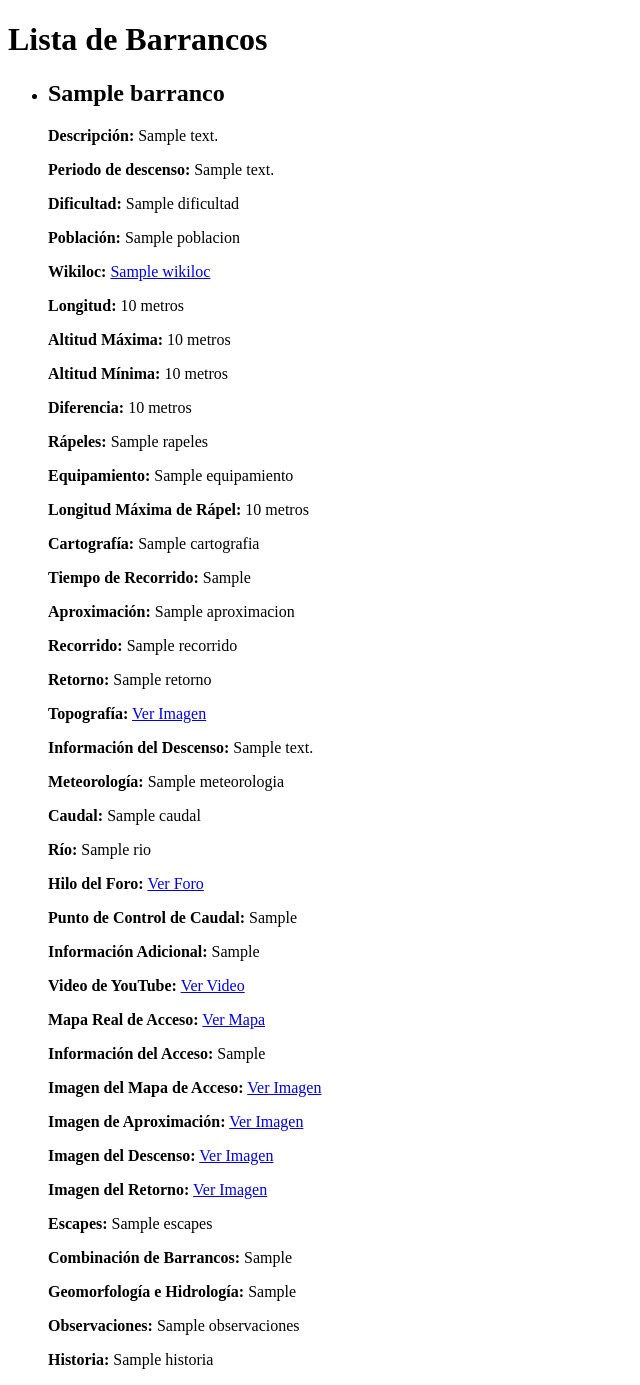
After one commit to mushkazgz/barranquiando, a Flask app: template web/web/templates/barrancos.html in a window 1280 px wide. The commit adds this page. Shown: the whole page, without its empty margins (0-640 px from the left). Run offline with Flask 3, Linux system fonts and the light colour scheme; the template is opened without the code that fills it: most values are stand-ins (such as "Sample title", 1, 10 or a date in 2020).

Commit message:
Ya muestro un barranco guardando sus datos en la bbdd mongo y ademas se muestra como un link en la web principal

```diff
--- a/web/web/app.py
+++ b/web/web/app.py
@@ -1,24 +1,25 @@
-from flask import Flask, render_template
+# web/app.py
+
+from flask import Flask, render_template, abort
+from mongoengine import connect
+from models.barranco import Barranco
 
 app = Flask(__name__)
 
+connect(db='barranquiando_db', host='localhost', port=27017)
+
 @app.route('/')
 def home():
-    return render_template('home.html')
+    barrancos = Barranco.objects()
+    return render_template('home.html', barrancos=barrancos)
 
-@app.route('/barrancos/gorgas-de-fuentes-callejas')
-def gorgas_de_fuentes_callejas():
-    return render_template('barranco_gorgas_de_fuentes_callejas.html')
-
-@app.route('/barrancos/barranco-de-sierra-helada')
-def barranco_de_sierra_helada():
-    return render_template('barranco_sierra_helada.html')
-
-@app.route('/barrancos/barranco-de-orbisa')
-def barranco_de_orbisa():
-    return render_template('barranco_orbisa.html')
-
-# Otras rutas aquí...
+@app.route('/barrancos/<nombre>')
+def barranco_detalle(nombre):
+    # Usar first() para obtener el primer resultado o None si no existe
+    barranco = Barranco.objects(nombre=nombre).first()
+    if barranco is None:
+        abort(404)  # Lanzar un error 404 si no se encuentra el barranco
+    return render_template('barranco_detalle.html', barranco=barranco)
 
 if __name__ == '__main__':
     app.run(debug=True)
--- /dev/null
+++ b/web/web/templates/barrancos.html
@@ -0,0 +1,63 @@
+<!-- web/templates/barrancos.html -->
+
+<!doctype html>
+<html lang="en">
+<head>
+    <meta charset="UTF-8">
+    <meta name="viewport" content="width=device-width, initial-scale=1.0">
+    <title>Barrancos - Barranquiando</title>
+</head>
+<body>
+    <header>
+        <h1>Lista de Barrancos</h1>
+    </header>
+    <div class="container">
+        <ul>
+            {% for barranco in barrancos %}
+                <li>
+                    <h2>{{ barranco.nombre }}</h2>
+                    <p><strong>Descripción:</strong> {{ barranco.descripcion }}</p>
+                    <p><strong>Periodo de descenso:</strong> {{ barranco.periodo_descenso }}</p>
+                    <p><strong>Dificultad:</strong> {{ barranco.dificultad }}</p>
+                    <p><strong>Población:</strong> {{ barranco.poblacion }}</p>
+                    <p><strong>Wikiloc:</strong> <a href="{{ barranco.wikiloc }}">{{ barranco.wikiloc }}</a></p>
+                    <p><strong>Longitud:</strong> {{ barranco.longitud }} metros</p>
+                    <p><strong>Altitud Máxima:</strong> {{ barranco.altitud_max }} metros</p>
+                    <p><strong>Altitud Mínima:</strong> {{ barranco.altitud_min }} metros</p>
+                    <p><strong>Diferencia:</strong> {{ barranco.diferencia }} metros</p>
+                    <p><strong>Rápeles:</strong> {{ barranco.rapeles }}</p>
+                    <p><strong>Equipamiento:</strong> {{ barranco.equipamiento }}</p>
+                    <p><strong>Longitud Máxima de Rápel:</strong> {{ barranco.longitud_max }} metros</p>
+                    <p><strong>Cartografía:</strong> {{ barranco.cartografia }}</p>
+                    <p><strong>Tiempo de Recorrido:</strong> {{ barranco.tiempo_recorrido }}</p>
+                    <p><strong>Aproximación:</strong> {{ barranco.aproximacion }}</p>
+                    <p><strong>Recorrido:</strong> {{ barranco.recorrido }}</p>
+                    <p><strong>Retorno:</strong> {{ barranco.retorno }}</p>
+                    <p><strong>Topografía:</strong> <a href="{{ barranco.topografia_imagen }}">Ver Imagen</a></p>
+                    <p><strong>Información del Descenso:</strong> {{ barranco.descenso_info }}</p>
+                    <p><strong>Meteorología:</strong> {{ barranco.meteorologia }}</p>
+                    <p><strong>Caudal:</strong> {{ barranco.caudal }}</p>
+                    <p><strong>Río:</strong> {{ barranco.rio }}</p>
+                    <p><strong>Hilo del Foro:</strong> <a href="{{ barranco.hilo_foro }}">Ver Foro</a></p>
+                    <p><strong>Punto de Control de Caudal:</strong> {{ barranco.punto_control_caudal }}</p>
+                    <p><strong>Información Adicional:</strong> {{ barranco.informacion_adicional }}</p>
+                    <p><strong>Video de YouTube:</strong> <a href="{{ barranco.video_youtube }}">Ver Video</a></p>
+                    <p><strong>Mapa Real de Acceso:</strong> <a href="{{ barranco.acceso_mapa_real }}">Ver Mapa</a></p>
+                    <p><strong>Información del Acceso:</strong> {{ barranco.informacion_acceso }}</p>
+                    <p><strong>Imagen del Mapa de Acceso:</strong> <a href="{{ barranco.imagen_mapa_acceso }}">Ver Imagen</a></p>
+                    <p><strong>Imagen de Aproximación:</strong> <a href="{{ barranco.aproximacion_imagen_mapa }}">Ver Imagen</a></p>
+                    <p><strong>Imagen del Descenso:</strong> <a href="{{ barranco.descenso_imagen_mapa }}">Ver Imagen</a></p>
+                    <p><strong>Imagen del Retorno:</strong> <a href="{{ barranco.retorno_imagen_mapa }}">Ver Imagen</a></p>
+                    <p><strong>Escapes:</strong> {{ barranco.escapes }}</p>
+                    <p><strong>Combinación de Barrancos:</strong> {{ barranco.combinacion_barrancos }}</p>
+                    <p><strong>Geomorfología e Hidrología:</strong> {{ barranco.geomorfologia_hidrologia }}</p>
+                    <p><strong>Observaciones:</strong> {{ barranco.observaciones }}</p>
+                    <p><strong>Historia:</strong> {{ barranco.historia }}</p>
+                </li>
+            {% else %}
+                <li>No hay barrancos disponibles.</li>
+            {% endfor %}
+        </ul>
+    </div>
+</body>
+</html>
```
Also changed, not shown: web/web/models/barranco.py (added, +45 -0 lines), web/web/scripts/populate_db.py (added, +60 -0 lines), web/web/templates/barranco_detalle.html (added, +21 -0 lines), web/web/templates/barranco_gorgas_de_fuentes_callejas.html (deleted, +0 -19 lines), web/web/templates/home.html (+10 -16 lines).
